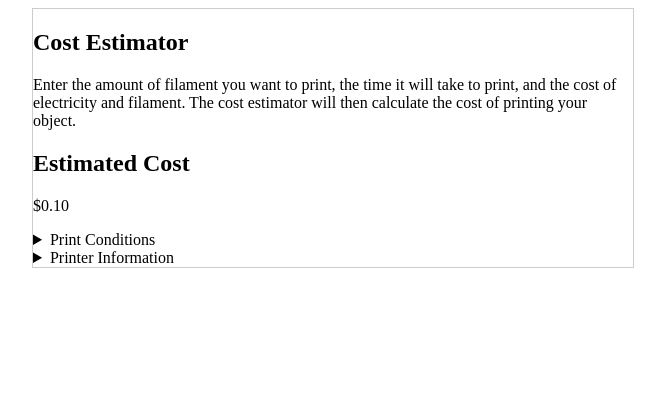
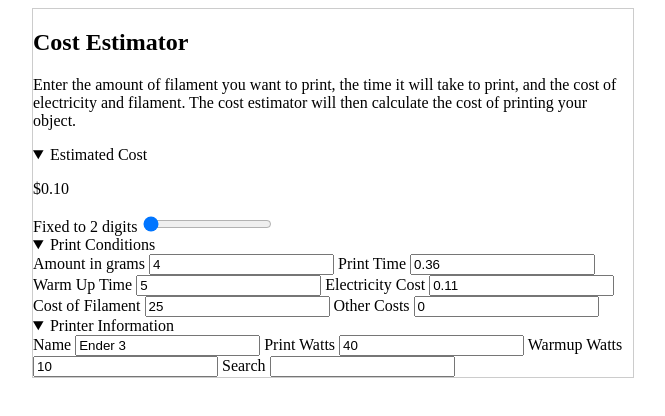
Before and after one commit to willuhmjs/printstimate, a SvelteKit app: page / in a window 1280 px wide. Shown: the top 416 px of the page, without its empty margins (307-972 px from the left). Built offline with nearby package versions, Linux system fonts and the light colour scheme.

Commit message:
feat: fixedTo

```diff
--- a/src/lib/calculator.ts
+++ b/src/lib/calculator.ts
@@ -17,6 +17,6 @@ export function estimateCost(conditions: PrintConditions, printer: Printer): num
 	return totalCost;
 }
 
-export function formatCost(cost: number): string {
-	return `$${cost.toFixed(2)}`;
+export function formatCost(cost: number, toFixed: number): string {
+	return `$${cost.toFixed(toFixed)}`;
 }
--- a/src/routes/+page.svelte
+++ b/src/routes/+page.svelte
@@ -2,6 +2,8 @@
 	import { estimateCost, formatCost } from '../lib/calculator';
 	import type { PrintConditions, Printer } from '../lib/printers';
 	import { getPrinters } from '../lib/printers';
+
+	let fixedTo = 2;
 
 	let conditions: PrintConditions = {
 		amountInGrams: 4,
@@ -27,14 +29,26 @@
 			print, and the cost of electricity and filament. The cost estimator will
 			then calculate the cost of printing your object.
 		</p>
-
-		<h2>Estimated Cost</h2>
-		<p>
-			{formatCost(estimateCost(conditions, printer))}
-		</p>
 	</section>
 
-	<details>
+	<details open>
+		<summary>Estimated Cost</summary>
+		<p>
+			{formatCost(estimateCost(conditions, printer), fixedTo)}
+		</p>
+		<!-- bind input to fixedTo value  btween 2 and 10 with a range -->
+		<label for="fixed-to">Fixed to {fixedTo} digits</label>
+		<input
+			id="fixed-to"
+			type="range"
+			min="2"
+			max="20"
+			bind:value={fixedTo}
+		/>
+
+	</details>
+
+	<details open>
 		<summary>Print Conditions</summary>
 		<div>
 			<label for="amount-in-grams">Amount in grams</label>
@@ -72,7 +86,7 @@
 			<input id="other-costs" type="number" bind:value={conditions.otherCosts} />
 		</div>
 	</details>
-	<details>
+	<details open>
 		<summary>Printer Information</summary>
 		<div>
 			<!-- name, printWatts, warmupWatts inputs -->
```
